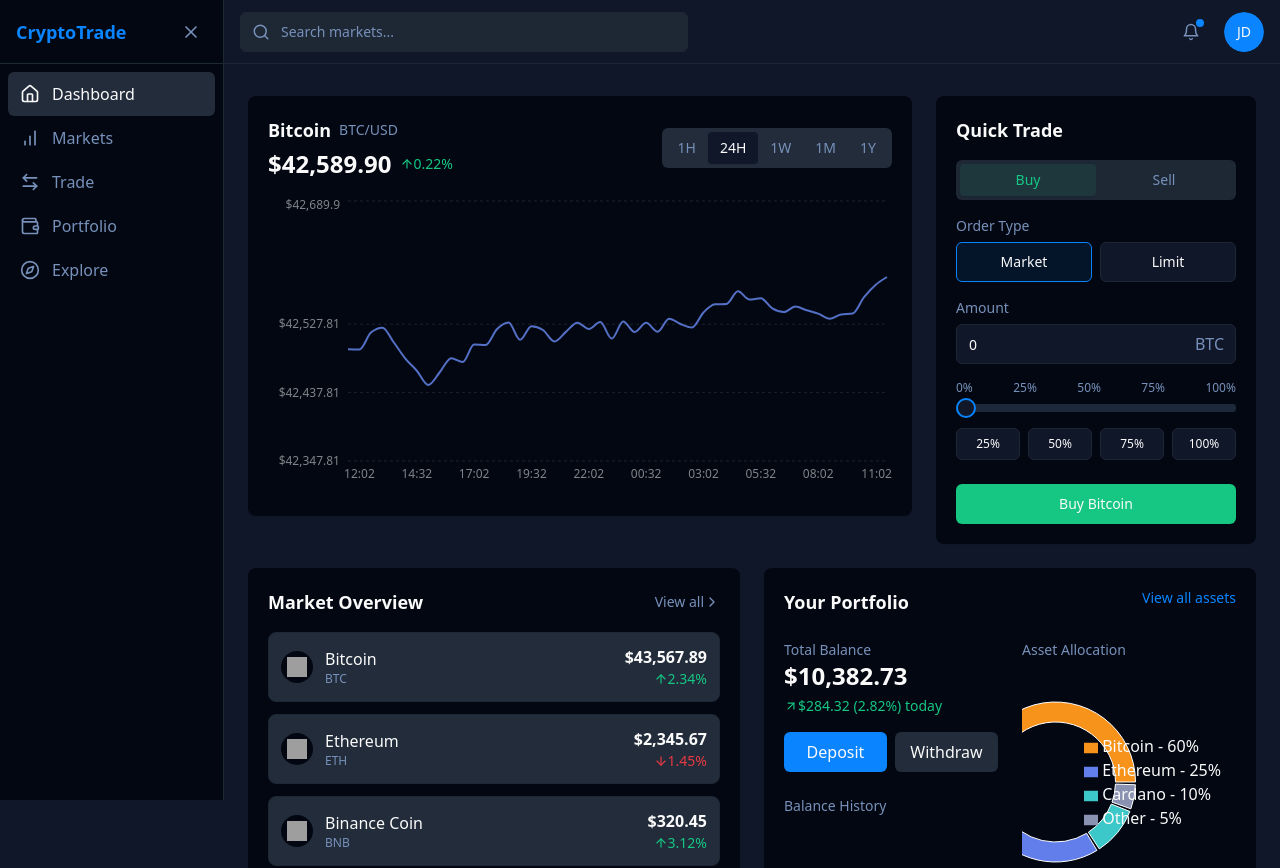
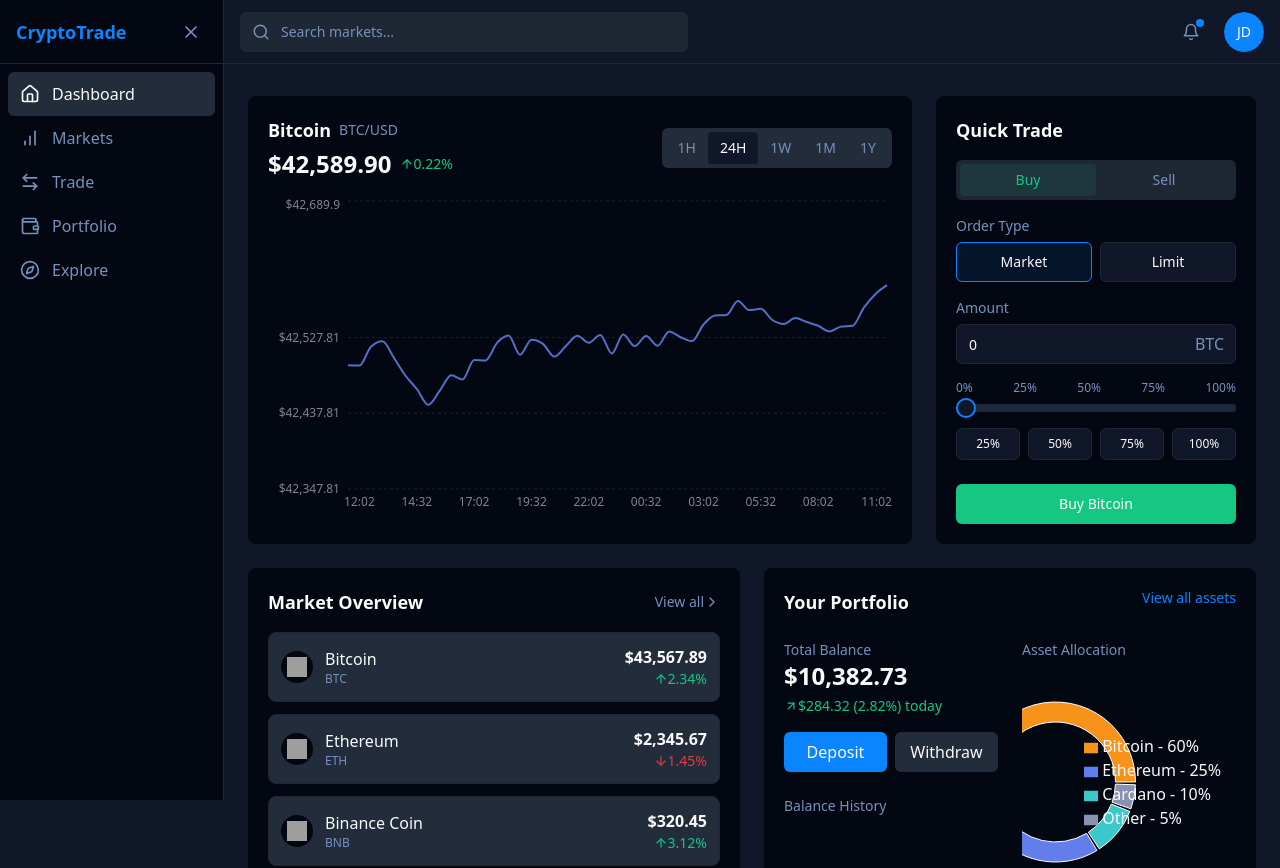
Before and after one commit to jcyag/trading-hub-mimic, a React (Vite) app: page / in a window 1280 px wide. Shown: the top 868 px of the page. Built offline with nearby package versions, Linux system fonts and the light colour scheme; grey boxes are pictures that could not be loaded.

Commit message:
Fix: Align height of modules
Align the height of the modules in the dashboard.

```diff
--- a/src/components/dashboard/PriceChart.tsx
+++ b/src/components/dashboard/PriceChart.tsx
@@ -38,7 +38,7 @@ export function PriceChart() {
   const isPositive = priceChange >= 0;
 
   return (
-    <div className="bg-card rounded-lg p-5 shadow-sm">
+    <div className="bg-card rounded-lg p-5 shadow-sm h-full flex flex-col">
       <div className="flex items-center justify-between mb-4">
         <div>
           <h2 className="text-lg font-semibold flex items-center gap-2">
@@ -73,7 +73,7 @@ export function PriceChart() {
         </Tabs>
       </div>
 
-      <div className="h-[300px] w-full relative">
+      <div className="flex-1 w-full relative">
         {isLoading ? (
           <div className="absolute inset-0 flex items-center justify-center">
             <div className="animate-pulse w-full h-40 bg-accent rounded-md"></div>
--- a/src/components/dashboard/TradingForm.tsx
+++ b/src/components/dashboard/TradingForm.tsx
@@ -43,16 +43,17 @@ export function TradingForm() {
   };
 
   return (
-    <div className="bg-card rounded-lg p-5 shadow-sm">
+    <div className="bg-card rounded-lg p-5 shadow-sm h-full flex flex-col">
       <h2 className="text-lg font-semibold mb-4">Quick Trade</h2>
 
-      <Tabs defaultValue="buy" onValueChange={(v) => setTradeAction(v as TradeAction)}>
+      <Tabs defaultValue="buy" onValueChange={(v) => setTradeAction(v as TradeAction)} className="flex-1 flex flex-col">
         <TabsList className="grid grid-cols-2 mb-4">
           <TabsTrigger value="buy" className="data-[state=active]:bg-success/10 data-[state=active]:text-success">Buy</TabsTrigger>
           <TabsTrigger value="sell" className="data-[state=active]:bg-danger/10 data-[state=active]:text-danger">Sell</TabsTrigger>
         </TabsList>
 
-        <form onSubmit={handleSubmit}>
+        <form onSubmit={handleSubmit} className="flex flex-col flex-1">
+          <div className="space-y-4 flex-1 flex flex-col justify-between">
             <div className="space-y-4">
               <div>
                 <label className="block text-sm text-muted-foreground mb-1.5">Order Type</label>
@@ -144,8 +145,9 @@ export function TradingForm() {
                   </Button>
                 ))}
               </div>
+            </div>
 
-            <div className="pt-2">
+            <div className="mt-auto pt-2">
               <Button
                 type="submit"
                 className={cn(
--- a/src/pages/Index.tsx
+++ b/src/pages/Index.tsx
@@ -47,9 +47,11 @@ const Index = () => {
       >
         <div className="grid grid-cols-1 lg:grid-cols-3 gap-6 mb-6">
           <div className="lg:col-span-2">
-            <PriceChart />
+            <div className="h-full">
+              <PriceChart />
+            </div>
           </div>
-          <div>
+          <div className="h-full">
             <TradingForm />
           </div>
         </div>
```
Lines whose indentation alone changed are shown as unchanged.
